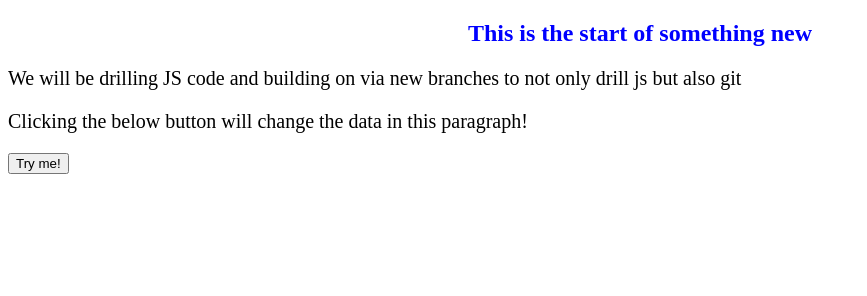
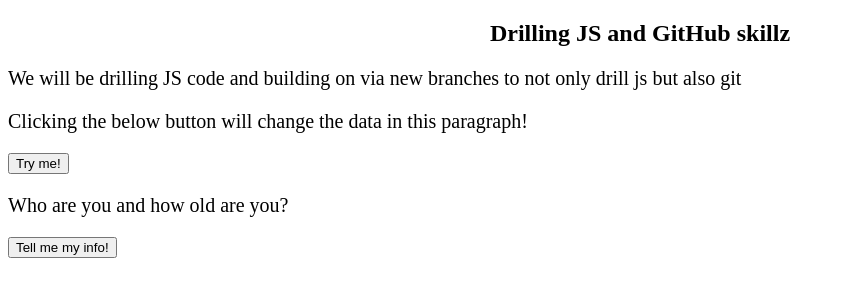
Before and after one commit to fmcwilliams92/javascript-learning, a plain HTML site: page index.html in a window 1280 px wide. Shown: the whole page, without its empty margins (0-867 px from the left). Drawn offline with Linux system fonts and the light colour scheme.

Commit message:
working on main branch to drill setting up functions and calling them from html

```diff
--- a/assets/css/style.css
+++ b/assets/css/style.css
@@ -1,6 +1,6 @@
 /* -- this is for the body --*/
 h2 {
-    color: blue;
+    color: black;
     text-align: center;
 }
 
--- a/assets/script/script.js
+++ b/assets/script/script.js
@@ -1,6 +1,15 @@
+let firstName = "Fred";
+let lastName = "McWilliams";
+let age = 30;
+
 // this is for inner.html
 function myFunction() {
     document.getElementById("demo").innerHTML =
     "This is me working on beutifying the code by proper line breaks";
     console.log("this button has been pressed");
 }
+
+function returnName() {
+    document.getElementById("userInfo").innerHTML = firstName + " " + lastName + " " + "and I am" + " " + age + " " + "years old"
+    console.log(returnName);
+}
--- a/index.html
+++ b/index.html
@@ -11,13 +11,17 @@
 
 <body>
 
-    <h2>This is the start of something new</h2>
+    <h2>Drilling JS and GitHub skillz</h2>
 
     <p id="demo">We will be drilling JS code and building on via new branches to not only drill js but also git</p>
 
     <p>Clicking the below button will change the data in this paragraph!</p>
 
     <button type="button" onclick="myFunction()">Try me!</button>
+
+    <p>Who are you and how old are you?</p>
+    <button type="button" onclick="returnName()">Tell me my info!</button>
+    <p id="userInfo"></p>
 
 
 
```
